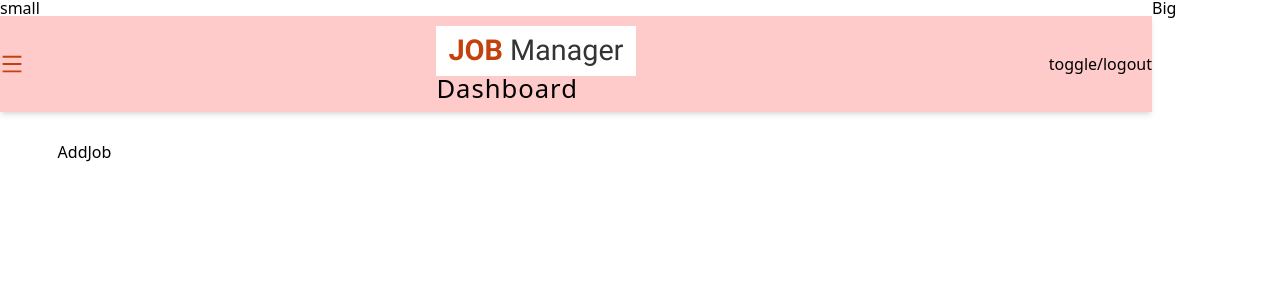
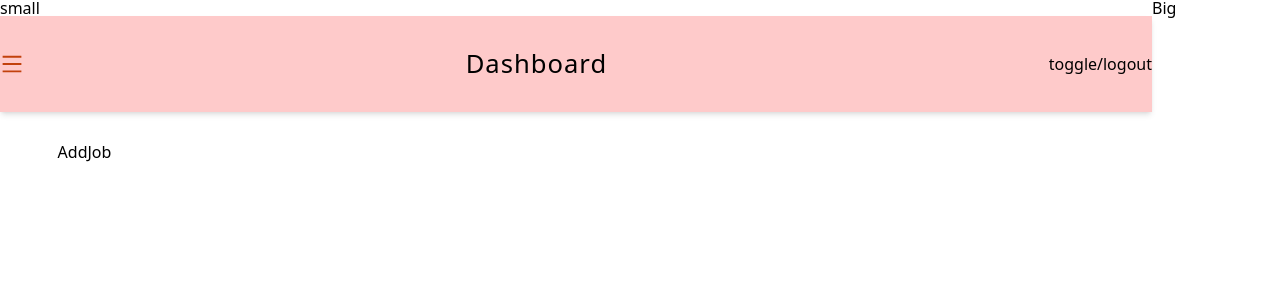
Before and after one commit to misiek869/jobs-app, a React (Vite) app: page /dashboard in a window 1280 px wide. Shown: the top 300 px of the page. Built offline with nearby package versions, Linux system fonts and the light colour scheme.

Commit message:
hide logo

```diff
--- a/src/components/Navbar.tsx
+++ b/src/components/Navbar.tsx
@@ -14,8 +14,10 @@ const Navbar = () => {
 					onClick={toggleSidebar}>
 					<AiOutlineMenu />
 				</button>
-				<div className=''>
-					<Logo />
+				<div>
+					<div className='flex items-center lg:hidden'>
+						<Logo />
+					</div>
 					<h4 className='hidden lg:block'>dashboard</h4>
 				</div>
 				<div className='flex items-center'>toggle/logout</div>
```
